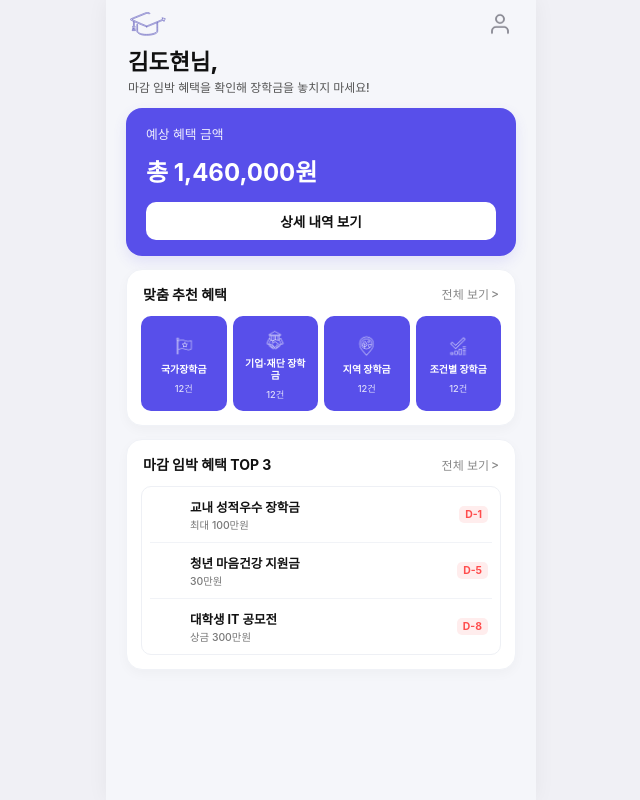
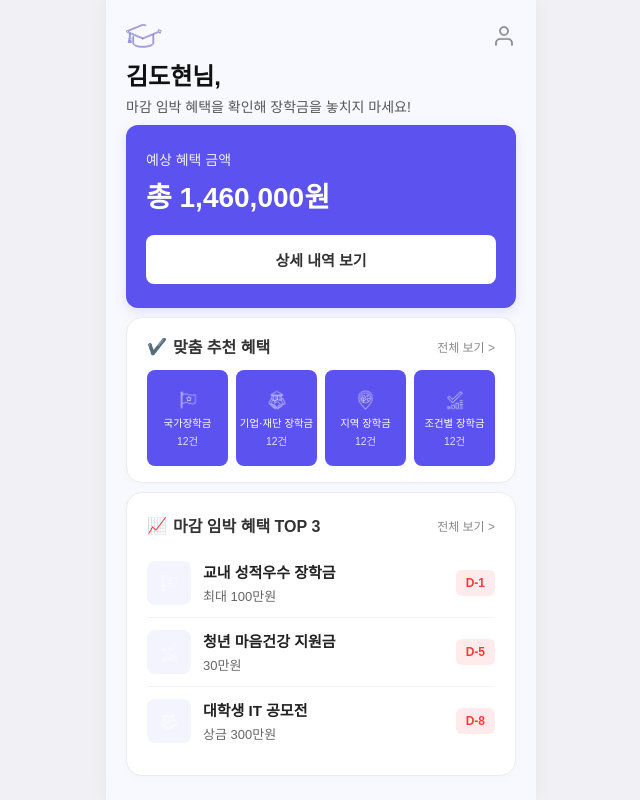
Before and after one commit to LikeLionUniv-INU-BeneFitU/BeneFitU-Frontend, a React (Vite) app: page /home in a window 1280 px wide. Shown: the whole page, without its empty margins (319-959 px from the left). Built offline with nearby package versions, Linux system fonts and the light colour scheme.

Commit message:
style: 홈 화면 스타일 수정

```diff
--- a/src/pages/Home.jsx
+++ b/src/pages/Home.jsx
@@ -67,340 +67,296 @@ export default function Home() {
   };
 
   return (
-    <PageWrapper>
-      <HeaderRow>
-        <LogoImage src={SmallLogo} alt="로고" />
-        <UserIconImage src={UserIcon} alt="마이페이지" />
-      </HeaderRow>
+    <Container>
+      {/* 헤더 */}
+      <Header>
+        <img src={SmallLogo} alt="Logo" className="logo" />
+        <img src={UserIcon} alt="User" className="user-icon" />
+      </Header>
 
-      <MainContentContainer>
-        {/* 1. 웰컴 텍스트 */}
-        <WelcomeSection>
-          <WelcomeTitle>{userName}님,</WelcomeTitle>
-          <WelcomeSubtitle>
-            마감 임박 혜택을 확인해 장학금을 놓치지 마세요!
-          </WelcomeSubtitle>
-        </WelcomeSection>
+      {/* 인사말 영역 */}
+      <Greeting>
+        <h1>{userName}님,</h1>
+        <p>마감 임박 혜택을 확인해 장학금을 놓치지 마세요!</p>
+      </Greeting>
 
-        {/* 2. 예상 혜택 금액 카드 */}
-        <BenefitCard>
-          <CardTitle>예상 혜택 금액</CardTitle>
-          <CardAmount>총 {totalBenefitAmount.toLocaleString()}원</CardAmount>
-          <DetailButton>상세 내역 보기</DetailButton>
-        </BenefitCard>
+      {/* 총 예상 혜택 금액 카드 */}
+      <TotalBenefitCard>
+        <span className="label">예상 혜택 금액</span>
+        <h2 className="amount">총 {totalBenefitAmount.toLocaleString()}원</h2>
+        <button className="detail-btn">상세 내역 보기</button>
+      </TotalBenefitCard>
 
-        {/* 3. 맞춤 추천 혜택 섹션 */}
-        <WhiteCardBox>
-          <SectionHeaderRow>
-            <SectionTitle>맞춤 추천 혜택</SectionTitle>
-            <ViewAllButton onClick={() => navigate('/benefit-all')}>
-              전체 보기 <span className="arrow">&gt;</span>
-            </ViewAllButton>
-          </SectionHeaderRow>
+      {/* 맞춤 추천 혜택 섹션 (높이 특화) */}
+      <RecommendSection>
+        <SectionHeader>
+          <div className="title">
+            <span className="icon">✔️</span> 맞춤 추천 혜택
+          </div>
+          <span className="view-all">전체 보기 {'>'}</span>
+        </SectionHeader>
 
-          <GridContainer>
-            {FIXED_CATEGORIES.map((cat) => (
-              <GridCard key={cat.id}>
-                <GridIcon>
-                  <img src={cat.icon} alt={cat.category} />
-                </GridIcon>
-                <CategoryName>{cat.category}</CategoryName>
-                <BenefitCount>{getCountById(cat.id)}건</BenefitCount>
-              </GridCard>
-            ))}
-          </GridContainer>
-        </WhiteCardBox>
+        <RecommendGrid>
+          {FIXED_CATEGORIES.map((cat) => (
+            <GridItem key={cat.id}>
+              <img src={cat.icon} alt={cat.category} className="cat-icon" />
+              <span className="cat-name">{cat.category}</span>
+              <span className="cat-count">{getCountById(cat.id)}건</span>
+            </GridItem>
+          ))}
+        </RecommendGrid>
+      </RecommendSection>
 
-        {/* 4. 마감 임박 혜택 섹션 */}
-        <WhiteCardBox>
-          <SectionHeaderRow>
-            <SectionTitle>마감 임박 혜택 TOP 3</SectionTitle>
-            <ViewAllButton onClick={() => navigate('/deadline-all')}>
-              전체 보기 <span className="arrow">&gt;</span>
-            </ViewAllButton>
-          </SectionHeaderRow>
+      {/* 마감 임박 혜택 섹션 */}
+      <SectionCard>
+        <SectionHeader>
+          <div className="title">
+            <span className="icon">📈</span> 마감 임박 혜택 TOP 3
+          </div>
+          <span className="view-all">전체 보기 {'>'}</span>
+        </SectionHeader>
 
-          <InnerListBox>
-            {deadlineBenefits.map((item) => (
-              <ListCard key={item.id}>
-                <ListLeftSection>
-                  <ListThumbnail
-                    src={CATEGORY_ICONS[item.category] || StateIcon}
-                    alt="icon"
-                  />
-                  <ListInfo>
-                    <ListTitle>{item.title}</ListTitle>
-                    <ListAmount>{item.amount || '상세내용 참조'}</ListAmount>
-                  </ListInfo>
-                </ListLeftSection>
-                <DDayBadge>{item.dDay}</DDayBadge>
-              </ListCard>
-            ))}
-          </InnerListBox>
-        </WhiteCardBox>
-      </MainContentContainer>
-    </PageWrapper>
+        <DeadlineList>
+          {deadlineBenefits.map((item, index) => (
+            <DeadlineItem
+              key={item.id}
+              $isLast={index === deadlineBenefits.length - 1}
+            >
+              <div className="item-icon-wrapper">
+                <img
+                  src={CATEGORY_ICONS[item.category] || SmallLogo}
+                  alt="icon"
+                />
+              </div>
+
+              <div className="item-info">
+                <h3 className="item-title">{item.title}</h3>
+                <p className="item-amount">{item.amount}</p>
+              </div>
+
+              <div className="d-day-badge">{item.dDay}</div>
+            </DeadlineItem>
+          ))}
+        </DeadlineList>
+      </SectionCard>
+    </Container>
   );
 }
 
-// ==========================================
-// ✨ 스타일 코드 (슬림 비율 최적화 완료)
-// ==========================================
+// ==============================
+// Styled Components
+// ==============================
 
-const PageWrapper = styled.div`
-  max-width: 450px;
+const Container = styled.div`
   width: 100%;
-  height: 100vh;
-  height: 100svh;
+  max-width: 480px;
+  height: 100dvh;
+  max-height: 874px;
   margin: 0 auto;
-  background-color: #f5f6fa;
+  background-color: #f8f9fe;
+  padding: clamp(16px, 3vh, 24px) 20px;
+  box-sizing: border-box;
+  font-family: 'Pretendard', sans-serif;
+
   display: flex;
   flex-direction: column;
-  box-shadow: 0 0 20px rgba(0, 0, 0, 0.05);
-  position: relative;
+  justify-content: space-between;
   overflow: hidden;
-  box-sizing: border-box;
 `;
 
-const HeaderRow = styled.header`
+const Header = styled.header`
   display: flex;
   justify-content: space-between;
   align-items: center;
-  /* 상단 다이내믹 아일랜드 영역 고려 안전 패딩만 유지 */
-  padding: calc(12px + env(safe-area-inset-top, 0px)) 24px 4px 24px;
-  flex-shrink: 0;
+
+  .logo {
+    height: clamp(20px, 3vh, 24px);
+  }
+
+  .user-icon {
+    width: clamp(20px, 3vh, 24px);
+    height: clamp(20px, 3vh, 24px);
+    cursor: pointer;
+  }
 `;
 
-const LogoImage = styled.img`
-  height: 24px;
-  object-fit: contain;
+const Greeting = styled.div`
+  h1 {
+    font-size: clamp(20px, 4vh, 24px);
+    font-weight: 700;
+    color: #111;
+    margin: 0 0 4px 0;
+  }
+
+  p {
+    font-size: clamp(12px, 2vh, 14px);
+    color: #555;
+    margin: 0;
+  }
 `;
 
-const UserIconImage = styled.img`
-  width: 24px;
-  height: 24px;
-  cursor: pointer;
+const TotalBenefitCard = styled.div`
+  background-color: #5b52ef;
+  border-radius: 12px;
+  padding: clamp(16px, 3vh, 24px) 20px;
+  color: white;
+  box-shadow: 0 4px 12px rgba(91, 82, 239, 0.15);
+
+  .label {
+    display: block;
+    font-size: clamp(12px, 2vh, 14px);
+    font-weight: 500;
+    margin-bottom: 6px;
+    opacity: 0.9;
+  }
+
+  .amount {
+    font-size: clamp(24px, 4vh, 28px);
+    font-weight: 700;
+    margin: 0 0 clamp(12px, 2.5vh, 20px) 0;
+  }
+
+  .detail-btn {
+    width: 100%;
+    background-color: white;
+    color: #333;
+    border: none;
+    border-radius: 8px;
+    padding: clamp(10px, 2vh, 14px) 0;
+    font-size: clamp(13px, 2vh, 15px);
+    font-weight: 600;
+    cursor: pointer;
+  }
 `;
 
-const MainContentContainer = styled.main`
-  flex: 1;
+const SectionCard = styled.div`
+  background-color: white;
+  border-radius: 16px;
+  padding: clamp(12px, 2.5vh, 20px);
+  border: 1px solid #eaecef;
+  box-shadow: 0 2px 8px rgba(0, 0, 0, 0.02);
+`;
+
+/* 맞춤 추천 혜택 전용 스타일 (피그마 185px 맞춤) */
+const RecommendSection = styled(SectionCard)`
+  max-height: 185px; /* 피그마 수치 강제 반영 */
+  padding: clamp(12px, 2vh, 16px) 20px; /* 상하 여백을 조금 더 타이트하게 */
   display: flex;
   flex-direction: column;
-  padding: 4px 20px calc(12px + env(safe-area-inset-bottom, 0px)) 20px;
-  /* 💡 874px 규격 타겟에 맞춰 간격을 촘촘하게 고정 */
-  gap: 1.6vh;
-  justify-content: flex-start;
-  min-height: 0;
+  justify-content: center;
 `;
 
-const WelcomeSection = styled.div`
-  display: flex;
-  flex-direction: column;
-  gap: 2px;
-  flex-shrink: 0;
-  padding-left: 2px;
-`;
-
-const WelcomeTitle = styled.h1`
-  font-size: calc(1.3rem + 0.2vh);
-  font-weight: 800;
-  color: #111111;
-  margin: 0;
-`;
-
-const WelcomeSubtitle = styled.p`
-  font-size: calc(0.72rem + 0.05vh);
-  font-weight: 500;
-  color: #555555;
-  margin: 0;
-`;
-
-/* 💡 [수정] 억지 패딩 제거, 시안에 맞추어 슬림하게 세로 비율 압축 */
-const BenefitCard = styled.div`
-  background-color: #584fea;
-  padding: 16px 20px;
-  border-radius: 16px;
-  color: #ffffff;
-  display: flex;
-  flex-direction: column;
-  gap: 12px;
-  flex-shrink: 0;
-  box-shadow: 0 6px 14px rgba(88, 79, 234, 0.12);
-`;
-
-const CardTitle = styled.span`
-  font-size: 0.8rem;
-  font-weight: 500;
-  opacity: 0.9;
-`;
-
-const CardAmount = styled.div`
-  font-size: calc(1.4rem + 0.2vh);
-  font-weight: 700;
-  margin-top: -2px;
-`;
-
-const DetailButton = styled.button`
-  width: 100%;
-  height: 38px;
-  background-color: #ffffff;
-  color: #111111;
-  border: none;
-  border-radius: 10px;
-  font-size: 0.85rem;
-  font-weight: 700;
-  cursor: pointer;
-  margin-top: 2px;
-`;
-
-/* 💡 [수정] 외부 화이트 박스의 과도한 세로 패딩을 덜어내어 콤팩트하게 교정 */
-const WhiteCardBox = styled.div`
-  background-color: #ffffff;
-  border-radius: 16px;
-  padding: 14px 14px;
-  box-shadow: 0 4px 12px rgba(0, 0, 0, 0.03);
-  border: 1px solid #f0f2f7;
-  display: flex;
-  flex-direction: column;
-  gap: 12px;
-  flex-shrink: 0;
-`;
-
-const SectionHeaderRow = styled.div`
+const SectionHeader = styled.div`
   display: flex;
   justify-content: space-between;
   align-items: center;
-  padding: 0 2px;
+  margin-bottom: clamp(8px, 1.5vh, 14px);
+
+  .title {
+    font-size: clamp(14px, 2.5vh, 16px);
+    font-weight: 700;
+    color: #333;
+    display: flex;
+    align-items: center;
+    gap: 6px;
+  }
+
+  .view-all {
+    font-size: 12px;
+    color: #888;
+    cursor: pointer;
+  }
 `;
 
-const SectionTitle = styled.h2`
-  font-size: calc(0.85rem + 0.05vh);
-  font-weight: 700;
-  color: #111111;
-  margin: 0;
+const RecommendGrid = styled.div`
+  display: grid;
+  grid-template-columns: repeat(4, 1fr);
+  gap: 8px;
 `;
 
-const ViewAllButton = styled.button`
-  background: none;
-  border: none;
-  color: #888888;
-  font-size: 0.75rem;
-  font-weight: 500;
-  cursor: pointer;
-  padding: 0;
-  display: flex;
-  align-items: center;
-  gap: 2px;
-`;
-
-const GridContainer = styled.div`
-  display: grid;
-  grid-template-columns: repeat(4, 1fr);
-  gap: 6px;
-`;
-
-/* 💡 [수정] 억지로 늘려놓은 세로 패딩 제거, 정사각형 감각의 크기로 밸런싱 */
-const GridCard = styled.div`
-  background-color: #584fea;
-  padding: 12px 2px 10px 2px;
-  border-radius: 10px;
+/* 높이를 강제해서 내용물에 의해 뚱뚱해지는 것을 방지 */
+const GridItem = styled.div`
+  background-color: #5b52ef;
+  border-radius: 8px;
+  height: clamp(80px, 12vh, 104px); /* 피그마 비율에 맞춘 높이 설정 */
   display: flex;
   flex-direction: column;
   align-items: center;
   justify-content: center;
-  gap: 6px;
+  color: white;
   text-align: center;
-  min-height: 85px;
-`;
 
-const GridIcon = styled.div`
-  width: 24px;
-  height: 24px;
-  display: flex;
-  align-items: center;
-  justify-content: center;
+  .cat-icon {
+    width: clamp(20px, 3vh, 28px);
+    height: clamp(20px, 3vh, 28px);
+    margin-bottom: 6px;
+  }
 
-  img {
-    width: 100%;
-    height: 100%;
-    object-fit: contain;
-    filter: brightness(0) invert(1);
+  .cat-name {
+    font-size: clamp(9px, 1.3vh, 11px);
+    font-weight: 500;
+    line-height: 1.2;
+    margin-bottom: 2px;
+    word-break: keep-all;
+  }
+
+  .cat-count {
+    font-size: clamp(9px, 1.3vh, 11px);
+    font-weight: 400;
+    opacity: 0.8;
   }
 `;
 
-/* 💡 [수정] white-space를 풀고 일정한 가로폭을 주어 글자가 길면 자연스럽게 두 줄로 정렬 */
-const CategoryName = styled.span`
-  font-size: 0.62rem;
-  font-weight: 700;
-  color: #ffffff;
-  display: block;
-  max-width: 65px; /* 글자가 '기업·재단 장학금'일 때 깔끔하게 끊기도록 유도 */
-  line-height: 1.2;
+const DeadlineList = styled.div`
+  display: flex;
+  flex-direction: column;
 `;
 
-const BenefitCount = styled.span`
-  font-size: 0.58rem;
-  font-weight: 500;
-  color: rgba(255, 255, 255, 0.8);
-`;
+const DeadlineItem = styled.div`
+  display: flex;
+  align-items: center;
+  padding: clamp(8px, 1.5vh, 14px) 0;
+  border-bottom: ${(props) => (props.$isLast ? 'none' : '1px solid #F0F2F5')};
 
-const InnerListBox = styled.div`
-  display: flex;
-  flex-direction: column;
-  border: 1px solid #eef0f5;
-  border-radius: 10px;
-  padding: 0 8px;
-  background-color: #ffffff;
-`;
+  .item-icon-wrapper {
+    width: clamp(36px, 5.5vh, 48px);
+    height: clamp(36px, 5.5vh, 48px);
+    background-color: #f3f4fe;
+    border-radius: 8px;
+    display: flex;
+    align-items: center;
+    justify-content: center;
+    margin-right: 12px;
 
-/* 💡 [수정] 리스트 아이템들의 무의미한 유동 세로 간격을 고정 px 기반 패딩으로 압축 */
-const ListCard = styled.div`
-  display: flex;
-  justify-content: space-between;
-  align-items: center;
-  padding: 10px 4px;
+    img {
+      width: clamp(18px, 3vh, 24px);
+      height: clamp(18px, 3vh, 24px);
+    }
+  }
 
-  &:not(:last-child) {
-    border-bottom: 1px solid #f1f3f7;
+  .item-info {
+    flex: 1;
+
+    .item-title {
+      font-size: clamp(13px, 2vh, 15px);
+      font-weight: 600;
+      color: #222;
+      margin: 0 0 4px 0;
+    }
+
+    .item-amount {
+      font-size: clamp(11px, 1.8vh, 13px);
+      color: #666;
+      margin: 0;
+    }
+  }
+
+  .d-day-badge {
+    background-color: #ffebeb;
+    color: #ff3b3b;
+    font-size: clamp(10px, 1.8vh, 12px);
+    font-weight: 700;
+    padding: 6px 10px;
+    border-radius: 6px;
   }
 `;
-
-const ListLeftSection = styled.div`
-  display: flex;
-  align-items: center;
-  gap: 10px;
-`;
-
-const ListThumbnail = styled.img`
-  width: 26px;
-  height: 26px;
-  object-fit: contain;
-`;
-
-const ListInfo = styled.div`
-  display: flex;
-  flex-direction: column;
-  gap: 1px;
-`;
-
-const ListTitle = styled.span`
-  font-size: calc(0.76rem + 0.05vh);
-  font-weight: 700;
-  color: #111111;
-`;
-
-const ListAmount = styled.span`
-  font-size: 0.65rem;
-  font-weight: 500;
-  color: #777777;
-`;
-
-const DDayBadge = styled.span`
-  background-color: #ffeded;
-  color: #ff4d4d;
-  font-size: 0.65rem;
-  font-weight: 700;
-  padding: 2px 6px;
-  border-radius: 5px;
-  white-space: nowrap;
-`;
--- a/src/pages/Info.styles.js
+++ b/src/pages/Info.styles.js
@@ -38,10 +38,13 @@ export const ButtonWrapper = styled.div`
   bottom: 0;
   left: 0;
   right: 0;
-  height: 96px;
   padding: 16px 20px 32px 20px;
   background: linear-gradient(to top, #edeaff 80%, rgba(237, 234, 255, 0) 100%);
   /* 💡 그라데이션 배경색을 PageWrapper 배경색(#edeaff)과 통일하여 자연스럽게 매칭 */
+  /* ⭐️ 첫 번째 코드의 버튼 높이를 결정하는 핵심 속성 추가 */
+  display: flex;
+  flex-direction: column;
+  gap: 12px;
   z-index: 10;
 `;
 
--- a/src/pages/InfoIntro.styles.js
+++ b/src/pages/InfoIntro.styles.js
@@ -118,9 +118,11 @@ export const ButtonWrapper = styled.div`
   bottom: 0;
   left: 0;
   right: 0;
-  height: 96px;
   padding: 16px 20px 32px 20px;
   background: linear-gradient(to top, #edeaff 80%, rgba(237, 234, 255, 0) 100%);
   /* 💡 그라데이션 배경색을 PageWrapper 배경색(#edeaff)과 통일하여 자연스럽게 매칭 */
+  display: flex;
+  flex-direction: column;
+  gap: 12px;
   z-index: 10;
 `;
--- a/src/styles/GlobalStyle.jsx
+++ b/src/styles/GlobalStyle.jsx
@@ -25,7 +25,7 @@ const GlobalStyle = createGlobalStyle`
 
   @media (max-width: 380px){
     html {
-      font-size: 13px;
+      font-size: 13.5px;
     }
   }
 
```
